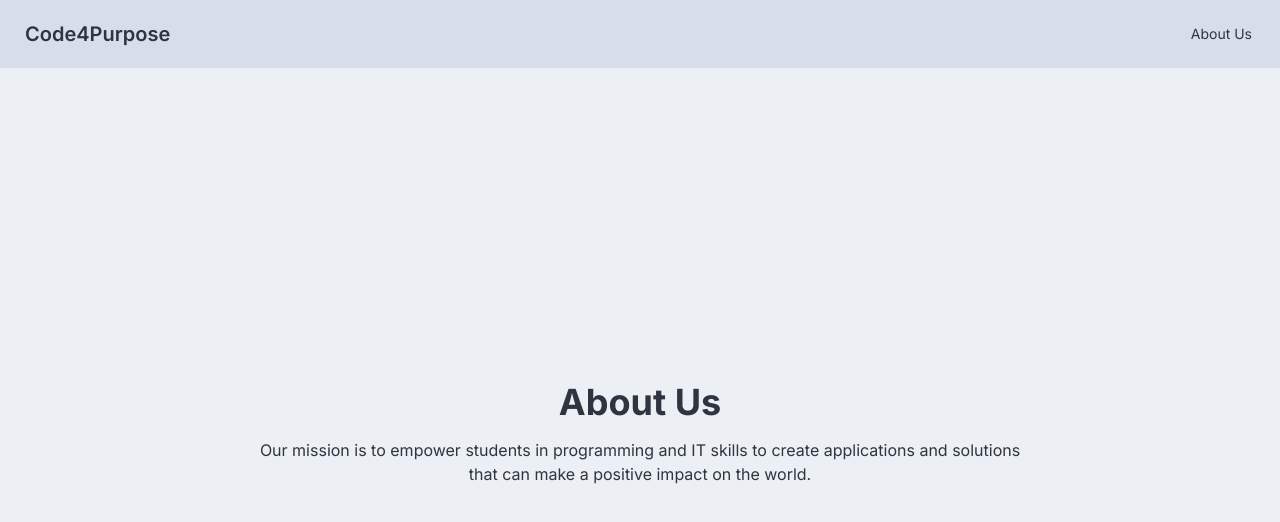
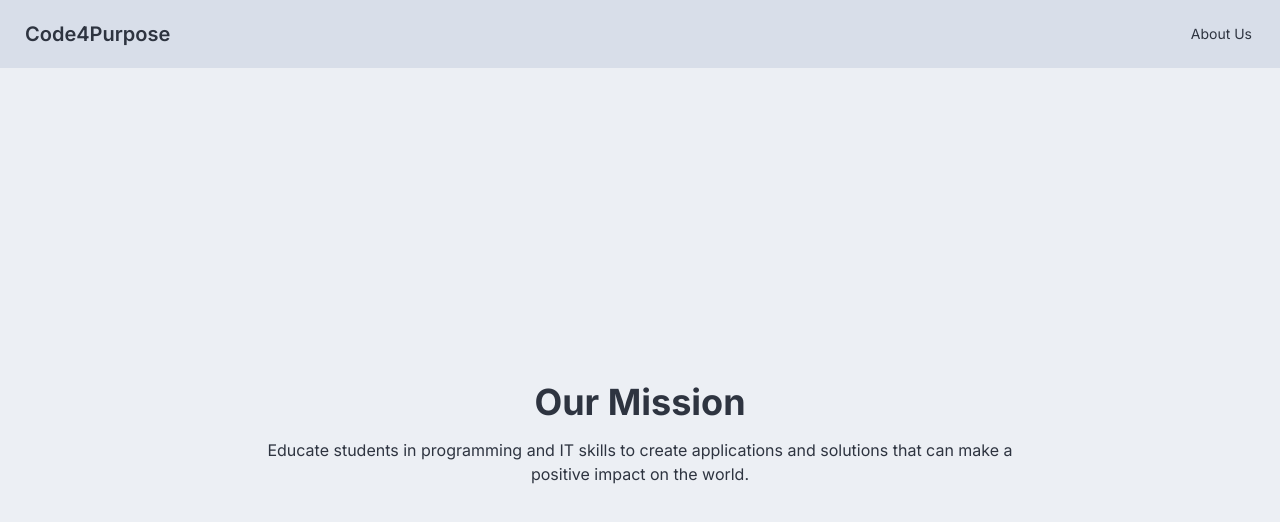
Before and after one commit to dentolos19/code4purpose, a Next.js app: page /about in a window 1280 px wide. Shown: the top 522 px of the page. Built offline with nearby package versions, Linux system fonts and the light colour scheme.

Commit message:
Updated stylings

```diff
--- a/src/app/(home)/page.tsx
+++ b/src/app/(home)/page.tsx
@@ -9,8 +9,7 @@ export default function Page() {
           src={"/assets/logo.png"}
           alt={"Logo"}
         />
-        <h1 className={"mb-2 text-2xl font-bold"}>Code4Purpose</h1>
-        <p className={"mb-4"}>
+        <p className={"mt-2 mb-4"}>
           We are a non-profit organization founded by a group of dedicated
           students from Nanyang Polytechnic.
         </p>
@@ -23,7 +22,7 @@ export default function Page() {
             Connect with Us!
           </Link>
           <Link className={"btn btn-sm btn-info"} href={"/about"}>
-            <i className={"fa-solid fa-info"} />
+            <i className={"fa-solid fa-circle-info"} />
             Learn about us!
           </Link>
         </div>
--- a/src/app/about/page.tsx
+++ b/src/app/about/page.tsx
@@ -36,19 +36,29 @@ export default function Page() {
     <main>
       <section className={"h-full grid place-items-center"}>
         <div className={"text-center"}>
-          <h1 className={"mb-4 text-4xl font-bold"}>About Us</h1>
+          <h1 className={"mb-4 text-4xl font-bold"}>Our Mission</h1>
           <p className={"max-w-3xl"}>
-            Our mission is to empower students in programming and IT skills to
-            create applications and solutions that can make a positive impact on
-            the world.
+            Educate students in programming and IT skills to create applications
+            and solutions that can make a positive impact on the world.
+          </p>
+        </div>
+      </section>
+      <section className={"h-full grid place-items-center"}>
+        <div className={"text-center"}>
+          <h1 className={"mb-4 text-4xl font-bold"}>Our Vision</h1>
+          <p className={"max-w-3xl"}>
+            Empower the next generation to harness the power of technology,
+            fostering innovation and creativity to develop solutions that make a
+            positive on the world.
           </p>
         </div>
       </section>
       <section className={"h-full grid place-items-center max-lg:gap-12"}>
         <div className={"text-center"}>
-          <h1 className={"mb-4 text-4xl font-bold"}>
-            Meet the founding members!
-          </h1>
+          <h1 className={"mb-4 text-4xl font-bold"}>Founding Members</h1>
+          <p className={"max-w-3xl"}>
+            Meet the dedicated students who started Code4Purpose.
+          </p>
         </div>
         <div className={"mx-auto max-w-[70%] grid lg:grid-cols-4 gap-8"}>
           {members.map((member) => (
```
